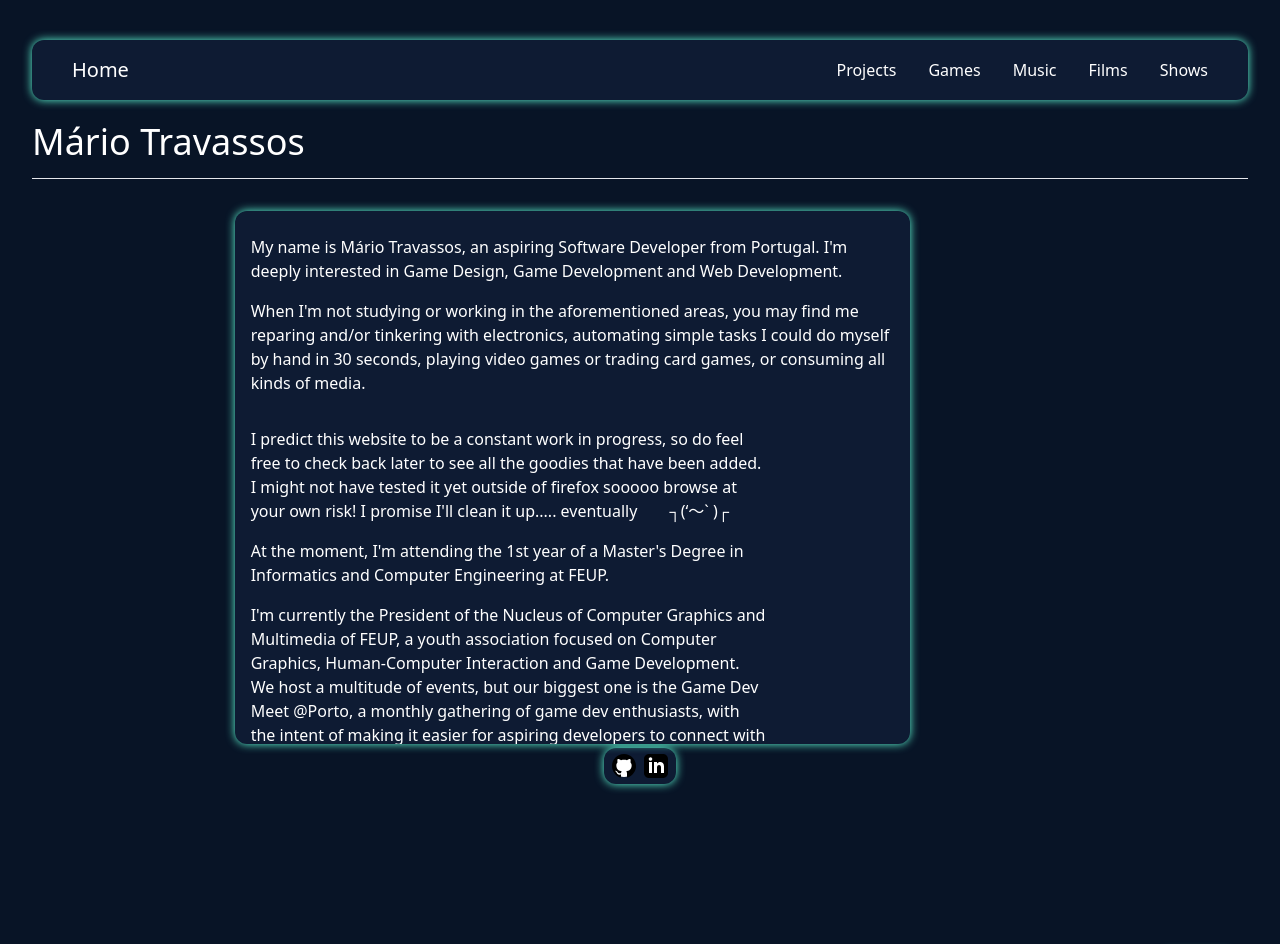
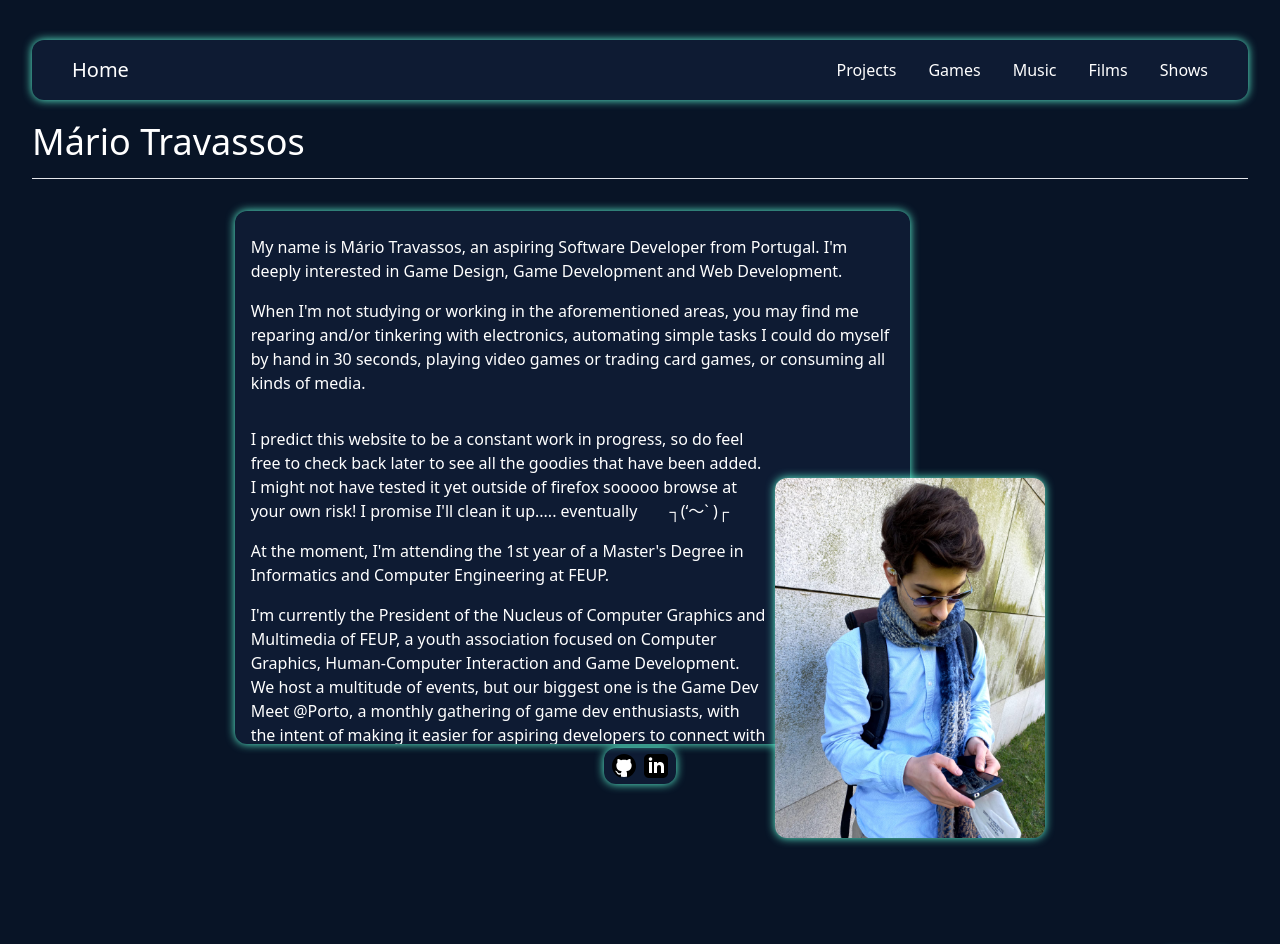
Before and after one commit to Retchut/website, a React (Create React App) app: page / in a window 1280 px wide. Shown: the top 944 px of the page. Built offline with nearby package versions, Linux system fonts and the light colour scheme.

Commit message:
fix: add back missing content

```diff
--- a/src/Components/App/App.jsx
+++ b/src/Components/App/App.jsx
@@ -60,7 +60,7 @@ function App() {
       <section ref={refs.projects} className="pb-10">
         <Projects windowSize={windowSize}/>
       </section>
-      {/* <section ref={refs.games} className="pb-10">
+      <section ref={refs.games} className="pb-10">
         <Games windowSize={windowSize}/>
       </section>
       <section ref={refs.music} className="pb-10">
@@ -71,7 +71,7 @@ function App() {
       </section>
       <section ref={refs.shows} className="pb-10">
         <Shows windowSize={windowSize}/>
-      </section> */}
+      </section>
       <Footer />
     </>
   );
--- a/src/Sections/Home/Home.jsx
+++ b/src/Sections/Home/Home.jsx
@@ -31,7 +31,7 @@ function Home(){
                     </div>
                 </div>
                 <div className="fade-in-scroll z-10 py-5 md:py-0 flex justify-center md:block home-image-xs home-image-md home-image-xl home-image-2xl">
-                    {/* <img src={myPortrait} alt="Me" className="img-fluid background-box"></img> */}
+                    <img src={myPortrait} alt="Me" className="img-fluid background-box"></img>
                 </div>
             </div>
         </div>
```
